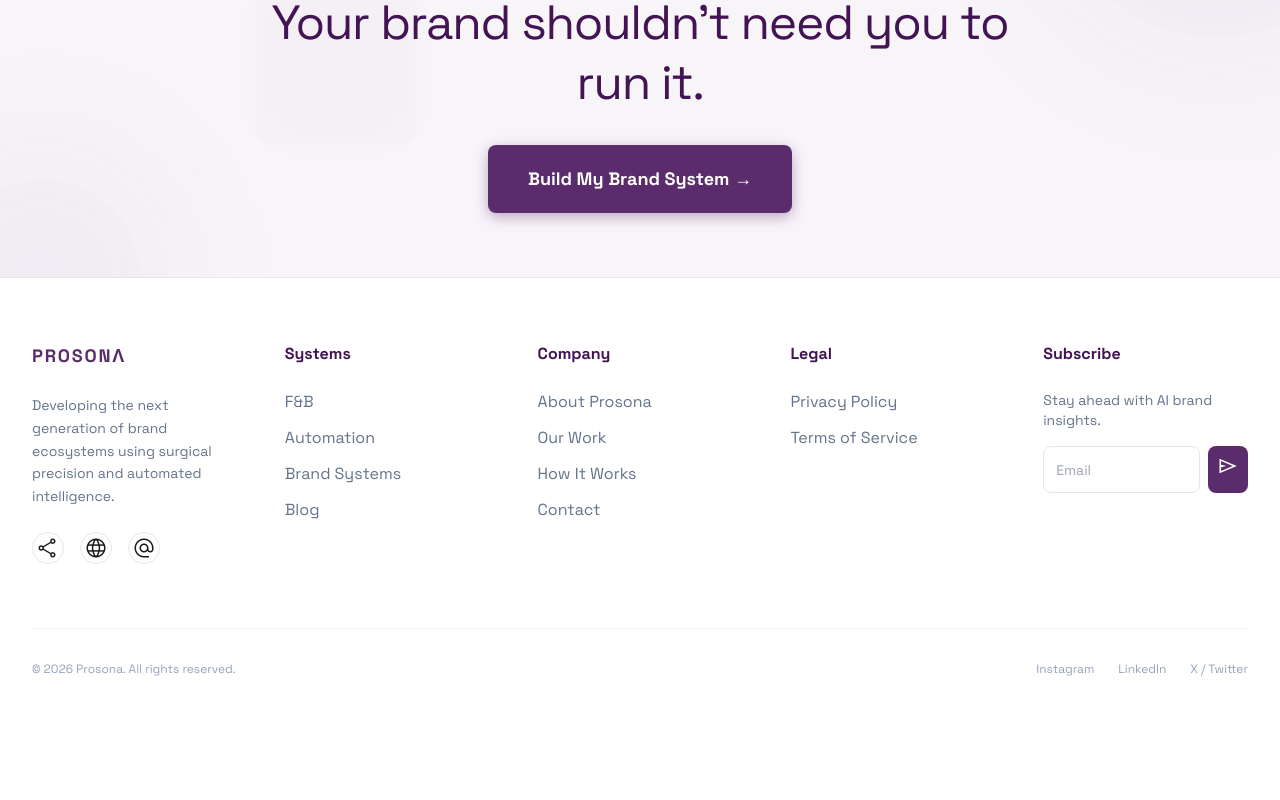
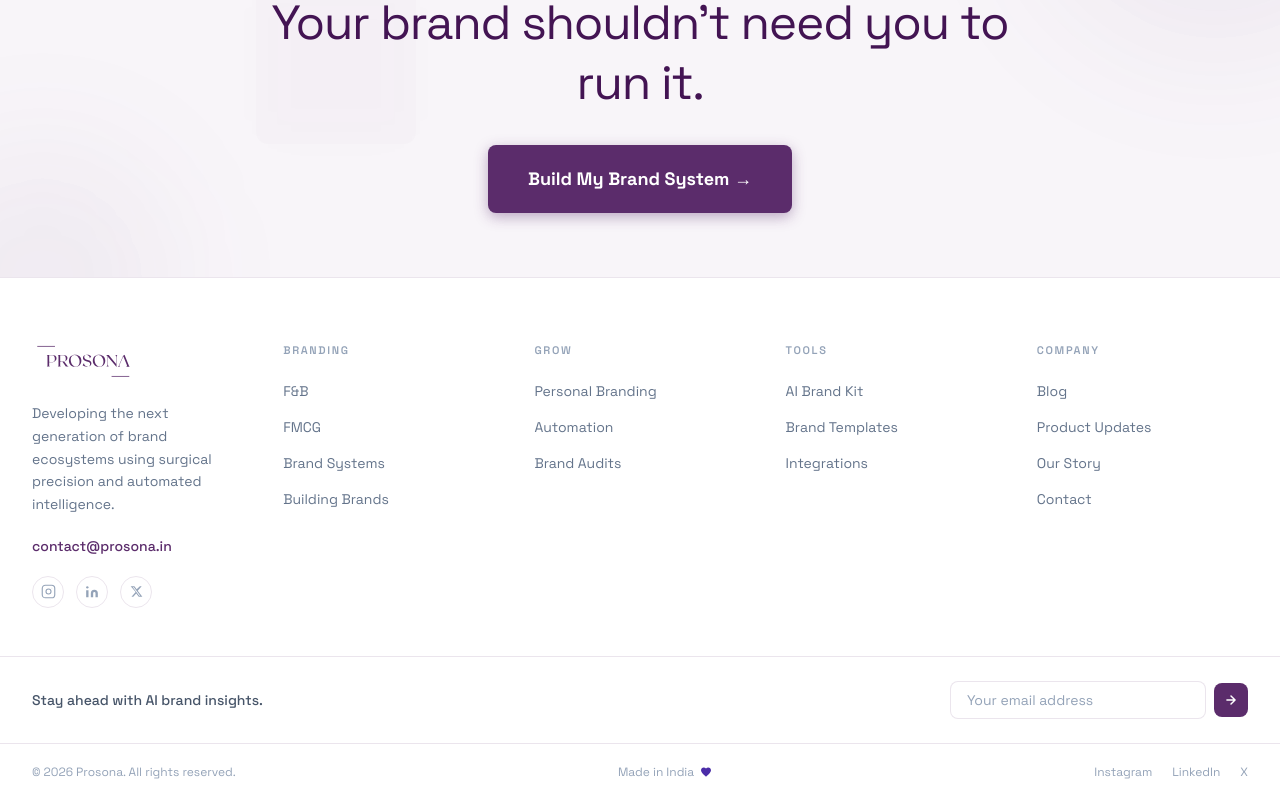
Before and after one commit to moehatescoding/Prosona.in, a Next.js app: page / in a window 1280 px wide. Shown: the part 2438-3238 px from the top of the page. Before the commit the page ends 3179 px from the top, so only its background shows below. Built offline with nearby package versions, Linux system fonts and the light colour scheme.

Commit message:
Rebuild global Footer: 5-col layout, logo, newsletter strip, social icons, bottom bar

```diff
--- a/components/layout/Footer.tsx
+++ b/components/layout/Footer.tsx
@@ -1,59 +1,200 @@
-import React from 'react';
+"use client";
+
+import React, { useState } from 'react';
 import Link from 'next/link';
+import Image from 'next/image';
+
+const footerLinks = {
+  branding: [
+    { label: 'F&B', href: '/fnb' },
+    { label: 'FMCG', href: '/fmcg' },
+    { label: 'Brand Systems', href: '/brand-systems' },
+    { label: 'Building Brands', href: '/building-brands' },
+  ],
+  grow: [
+    { label: 'Personal Branding', href: '/personal-branding' },
+    { label: 'Automation', href: '/automation' },
+    { label: 'Brand Audits', href: '/brand-audits' },
+  ],
+  tools: [
+    { label: 'AI Brand Kit', href: '/ai-brand-kit' },
+    { label: 'Brand Templates', href: '/brand-templates' },
+    { label: 'Integrations', href: '/integrations' },
+  ],
+  company: [
+    { label: 'Blog', href: '/blog' },
+    { label: 'Product Updates', href: '/product-updates' },
+    { label: 'Our Story', href: '/our-story' },
+    { label: 'Contact', href: '/contact' },
+  ],
+};
+
+const LinkColumn = ({ title, links }: { title: string; links: { label: string; href: string }[] }) => (
+  <div>
+    <h4 className="font-label-caps text-[11px] tracking-[0.15em] text-slate-400 uppercase mb-5 font-semibold">
+      {title}
+    </h4>
+    <ul className="space-y-3">
+      {links.map((link) => (
+        <li key={link.href}>
+          <Link
+            href={link.href}
+            className="text-slate-500 text-sm hover:text-purple transition-colors duration-200"
+          >
+            {link.label}
+          </Link>
+        </li>
+      ))}
+    </ul>
+  </div>
+);
 
 const Footer = () => {
+  const [email, setEmail] = useState('');
+
+  const handleSubscribe = (e: React.FormEvent) => {
+    e.preventDefault();
+    setEmail('');
+  };
+
   return (
-    <footer className="w-full py-16 px-8 border-t border-border bg-white font-body-md">
-      <div className="max-w-7xl mx-auto grid grid-cols-1 md:grid-cols-2 lg:grid-cols-5 gap-12">
-        <div className="space-y-6 lg:col-span-1">
-          <div className="text-lg font-bold tracking-widest text-purple font-h1">PROSONΛ</div>
-          <p className="text-slate-500 text-sm leading-relaxed max-w-xs font-body-md">Developing the next generation of brand ecosystems using surgical precision and automated intelligence.</p>
-          <div className="flex gap-4">
-            <a className="w-8 h-8 rounded-full border border-slate-200 flex items-center justify-center hover:border-purple transition-colors" href="#"><span className="material-symbols-outlined text-sm">share</span></a>
-            <a className="w-8 h-8 rounded-full border border-slate-200 flex items-center justify-center hover:border-purple transition-colors" href="#"><span className="material-symbols-outlined text-sm">language</span></a>
-            <a className="w-8 h-8 rounded-full border border-slate-200 flex items-center justify-center hover:border-purple transition-colors" href="#"><span className="material-symbols-outlined text-sm">alternate_email</span></a>
+    <footer className="w-full bg-white border-t border-border font-body-md">
+
+      {/* ── Top section: 5 columns ── */}
+      <div className="max-w-7xl mx-auto px-8 pt-16 pb-12 grid grid-cols-1 md:grid-cols-2 lg:grid-cols-5 gap-10">
+
+        {/* Col 1 — Brand */}
+        <div className="lg:col-span-1 flex flex-col gap-5">
+          <Link href="/" className="inline-flex">
+            <Image
+              src="/logo.svg"
+              alt="Prosona Logo"
+              width={130}
+              height={52}
+              className="h-10 w-auto"
+              priority
+            />
+          </Link>
+
+          <p className="text-slate-500 text-sm leading-relaxed max-w-[220px]">
+            Developing the next generation of brand ecosystems using surgical precision and automated intelligence.
+          </p>
+
+          <a
+            href="mailto:contact@prosona.in"
+            className="text-purple text-sm font-medium hover:underline"
+          >
+            contact@prosona.in
+          </a>
+
+          {/* Social icons */}
+          <div className="flex gap-3">
+            {/* Instagram */}
+            <a
+              href="https://instagram.com/prosona.in"
+              target="_blank"
+              rel="noopener noreferrer"
+              aria-label="Instagram"
+              className="w-8 h-8 rounded-full border border-border flex items-center justify-center text-slate-400 hover:border-purple hover:text-purple transition-all duration-200"
+            >
+              <svg width="15" height="15" viewBox="0 0 24 24" fill="none" stroke="currentColor" strokeWidth="1.8" strokeLinecap="round" strokeLinejoin="round">
+                <rect x="2" y="2" width="20" height="20" rx="5" ry="5"/>
+                <circle cx="12" cy="12" r="4"/>
+                <circle cx="17.5" cy="6.5" r="0.5" fill="currentColor" stroke="none"/>
+              </svg>
+            </a>
+
+            {/* LinkedIn */}
+            <a
+              href="https://linkedin.com/company/prosona"
+              target="_blank"
+              rel="noopener noreferrer"
+              aria-label="LinkedIn"
+              className="w-8 h-8 rounded-full border border-border flex items-center justify-center text-slate-400 hover:border-purple hover:text-purple transition-all duration-200"
+            >
+              <svg width="14" height="14" viewBox="0 0 24 24" fill="currentColor">
+                <path d="M16 8a6 6 0 0 1 6 6v7h-4v-7a2 2 0 0 0-2-2 2 2 0 0 0-2 2v7h-4v-7a6 6 0 0 1 6-6zM2 9h4v12H2z"/>
+                <circle cx="4" cy="4" r="2"/>
+              </svg>
+            </a>
+
+            {/* X / Twitter */}
+            <a
+              href="https://x.com/prosona_in"
+              target="_blank"
+              rel="noopener noreferrer"
+              aria-label="X (Twitter)"
+              className="w-8 h-8 rounded-full border border-border flex items-center justify-center text-slate-400 hover:border-purple hover:text-purple transition-all duration-200"
+            >
+              <svg width="13" height="13" viewBox="0 0 24 24" fill="currentColor">
+                <path d="M18.244 2.25h3.308l-7.227 8.26 8.502 11.24H16.17l-4.714-6.231-5.401 6.231H2.744l7.73-8.835L1.254 2.25H8.08l4.253 5.622zm-1.161 17.52h1.833L7.084 4.126H5.117z"/>
+              </svg>
+            </a>
           </div>
         </div>
-        <div>
-          <h4 className="font-bold text-primary mb-6 font-h3">Systems</h4>
-          <ul className="space-y-3 font-body-md">
-            <li><Link href="/fnb" className="text-slate-500 hover:text-purple hover:translate-x-1 transition-all inline-block">F&B</Link></li>
-            <li><Link href="/automation" className="text-slate-500 hover:text-purple hover:translate-x-1 transition-all inline-block">Automation</Link></li>
-            <li><Link href="/brand-systems" className="text-slate-500 hover:text-purple hover:translate-x-1 transition-all inline-block">Brand Systems</Link></li>
-            <li><Link href="/blog" className="text-slate-500 hover:text-purple hover:translate-x-1 transition-all inline-block">Blog</Link></li>
-          </ul>
-        </div>
-        <div>
-          <h4 className="font-bold text-primary mb-6 font-h3">Company</h4>
-          <ul className="space-y-3 font-body-md">
-            <li><Link href="/about" className="text-slate-500 hover:text-purple hover:translate-x-1 transition-all inline-block">About Prosona</Link></li>
-            <li><Link href="/work" className="text-slate-500 hover:text-purple hover:translate-x-1 transition-all inline-block">Our Work</Link></li>
-            <li><Link href="/how-it-works" className="text-slate-500 hover:text-purple hover:translate-x-1 transition-all inline-block">How It Works</Link></li>
-            <li><Link href="/contact" className="text-slate-500 hover:text-purple hover:translate-x-1 transition-all inline-block">Contact</Link></li>
-          </ul>
-        </div>
-        <div>
-          <h4 className="font-bold text-primary mb-6 font-h3">Legal</h4>
-          <ul className="space-y-3 font-body-md">
-            <li><Link href="/privacy" className="text-slate-500 hover:text-purple hover:translate-x-1 transition-all inline-block">Privacy Policy</Link></li>
-            <li><Link href="/terms" className="text-slate-500 hover:text-purple hover:translate-x-1 transition-all inline-block">Terms of Service</Link></li>
-          </ul>
-        </div>
-        <div>
-          <h4 className="font-bold text-primary mb-6 font-h3">Subscribe</h4>
-          <p className="text-slate-500 text-sm mb-4 font-body-md">Stay ahead with AI brand insights.</p>
-          <form className="flex gap-2">
-            <input className="bg-white border border-slate-200 rounded-lg px-3 py-2 text-sm focus:outline-none focus:border-purple w-full font-body-md" placeholder="Email" type="email" />
-            <button className="bg-purple text-white p-2 rounded-lg"><span className="material-symbols-outlined text-sm">send</span></button>
+
+        {/* Col 2 — Branding */}
+        <LinkColumn title="Branding" links={footerLinks.branding} />
+
+        {/* Col 3 — Grow */}
+        <LinkColumn title="Grow" links={footerLinks.grow} />
+
+        {/* Col 4 — Tools */}
+        <LinkColumn title="Tools" links={footerLinks.tools} />
+
+        {/* Col 5 — Company */}
+        <LinkColumn title="Company" links={footerLinks.company} />
+      </div>
+
+      {/* ── Newsletter strip ── */}
+      <div className="border-t border-b border-border">
+        <div className="max-w-7xl mx-auto px-8 py-6 flex flex-col md:flex-row items-center justify-between gap-4">
+          <p className="text-sm text-slate-600 font-medium">
+            Stay ahead with AI brand insights.
+          </p>
+          <form
+            onSubmit={handleSubscribe}
+            className="flex items-center gap-2 w-full md:w-auto"
+          >
+            <input
+              type="email"
+              value={email}
+              onChange={(e) => setEmail(e.target.value)}
+              placeholder="Your email address"
+              required
+              className="border border-border rounded-lg px-4 py-2 text-sm text-primary placeholder:text-slate-400 focus:outline-none focus:border-purple bg-white w-full md:w-64 transition-colors"
+            />
+            <button
+              type="submit"
+              aria-label="Subscribe"
+              className="bg-purple text-white p-2.5 rounded-lg hover:bg-purple/90 active:scale-95 transition-all"
+            >
+              <svg width="14" height="14" viewBox="0 0 24 24" fill="none" stroke="currentColor" strokeWidth="2.5" strokeLinecap="round" strokeLinejoin="round">
+                <path d="M5 12h14M12 5l7 7-7 7"/>
+              </svg>
+            </button>
           </form>
         </div>
       </div>
-      <div className="max-w-7xl mx-auto mt-16 pt-8 border-t border-slate-100 flex flex-col md:flex-row justify-between items-center gap-4 text-slate-400 text-xs font-body-md">
-        <div>© 2026 Prosona. All rights reserved.</div>
-        <div className="flex gap-6">
-          <a className="hover:text-primary transition-colors" href="#">Instagram</a>
-          <a className="hover:text-primary transition-colors" href="#">LinkedIn</a>
-          <a className="hover:text-primary transition-colors" href="#">X / Twitter</a>
+
+      {/* ── Bottom bar ── */}
+      <div className="max-w-7xl mx-auto px-8 py-5 flex flex-col md:flex-row items-center justify-between gap-3 text-slate-400 text-xs">
+        {/* Left */}
+        <span>© 2026 Prosona. All rights reserved.</span>
+
+        {/* Center — Made in India */}
+        <span className="flex items-center gap-1.5">
+          Made in India
+          <svg width="12" height="12" viewBox="0 0 24 24" fill="#4B2DA8" className="inline-block">
+            <path d="M12 21.35l-1.45-1.32C5.4 15.36 2 12.28 2 8.5 2 5.42 4.42 3 7.5 3c1.74 0 3.41.81 4.5 2.09C13.09 3.81 14.76 3 16.5 3 19.58 3 22 5.42 22 8.5c0 3.78-3.4 6.86-8.55 11.54L12 21.35z"/>
+          </svg>
+        </span>
+
+        {/* Right — social links */}
+        <div className="flex gap-5">
+          <a href="https://instagram.com/prosona.in" target="_blank" rel="noopener noreferrer" className="hover:text-purple transition-colors">Instagram</a>
+          <a href="https://linkedin.com/company/prosona" target="_blank" rel="noopener noreferrer" className="hover:text-purple transition-colors">LinkedIn</a>
+          <a href="https://x.com/prosona_in" target="_blank" rel="noopener noreferrer" className="hover:text-purple transition-colors">X</a>
         </div>
       </div>
     </footer>
```
